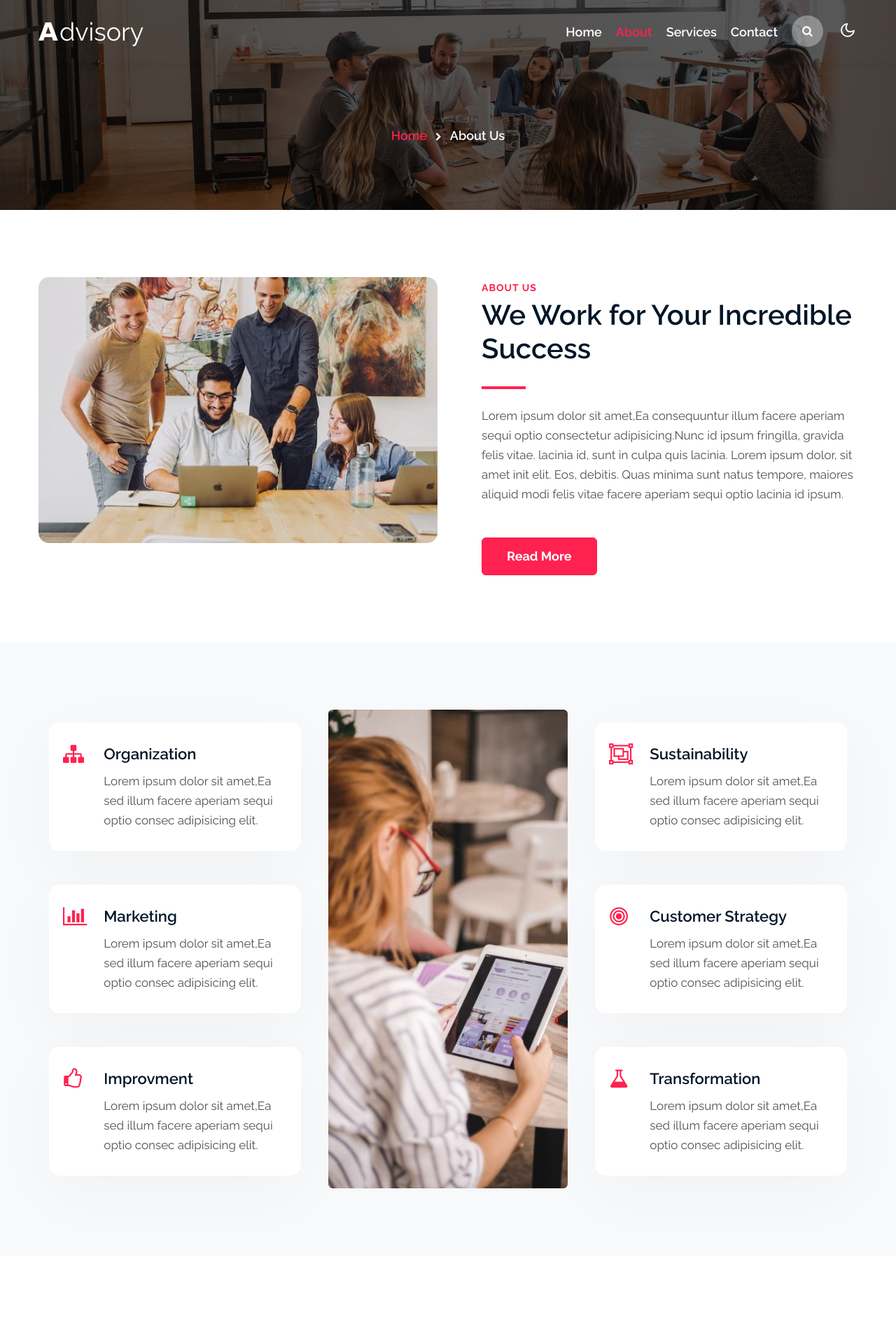
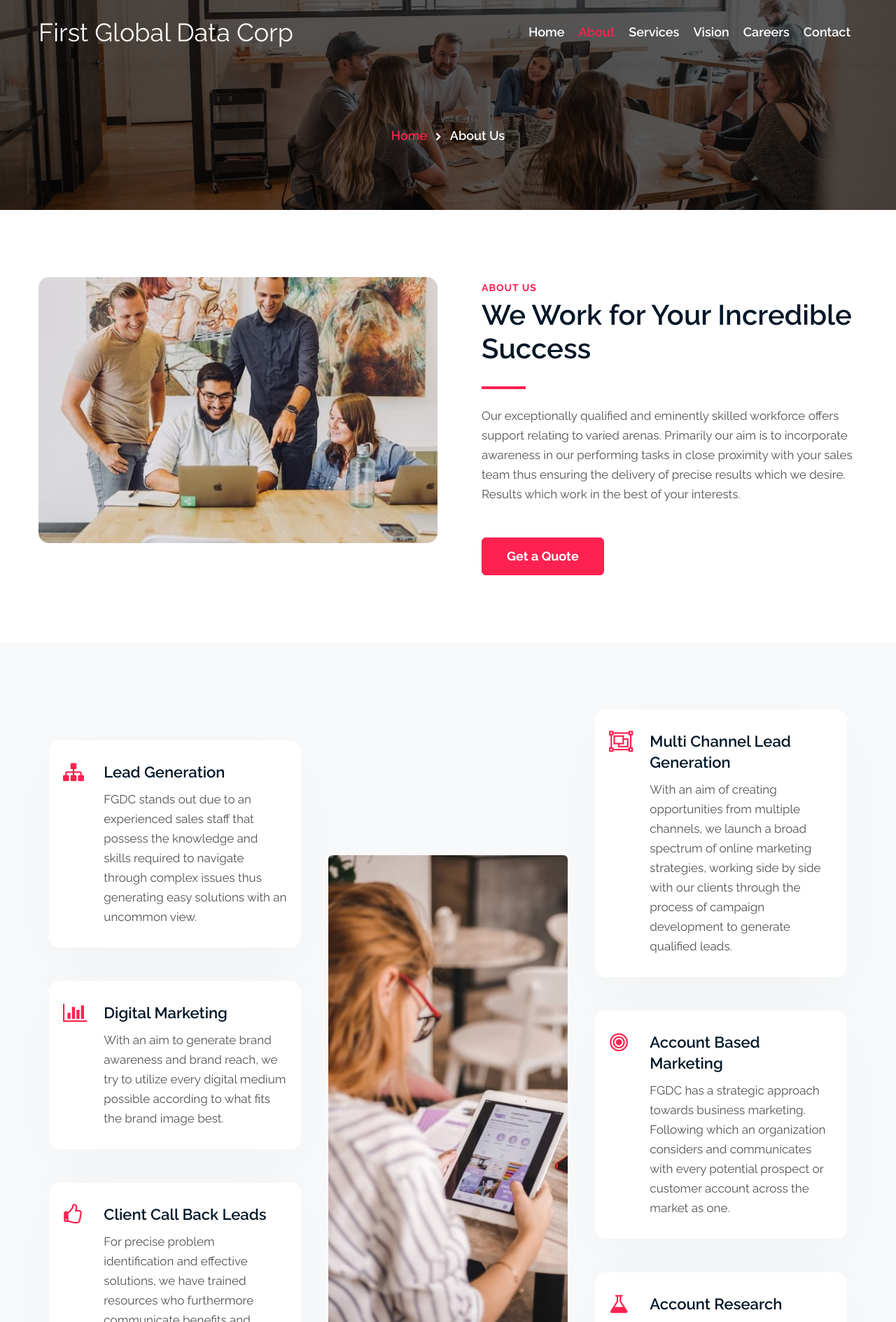
Before and after one commit to vedaang90/firstglobaldatacorp, a PHP site: page /about.html in a window 1280 px wide. Shown: the top 1889 px of the page at 70% size. Run offline with PHP 8.4, Linux system fonts and the light colour scheme; some web fonts are replaced.

Commit message:
Latest built

```diff
--- a/about.html
+++ b/about.html
@@ -1,7 +1,3 @@
-<!--
-Author: W3layouts
-Author URL: http://w3layouts.com
--->
 <!doctype html>
 <html lang="en">
 
@@ -9,7 +5,9 @@ Author URL: http://w3layouts.com
   <!-- Required meta tags -->
   <meta charset="utf-8">
   <meta name="viewport" content="width=device-width, initial-scale=1, shrink-to-fit=no">
-  <title>Advisory a Corporate Category Bootstrap Responsive Website Template - About : W3Layouts</title>
+
+<link rel="shortcut icon" href="assets/favicon.png" type="image/x-icon">
+<title>First Global Data Corp | About</title>
   <!--/google-fonts-->
   <link href="//fonts.googleapis.com/css2?family=Raleway:ital,wght@0,400;0,600;0,700;1,300;1,500&display=swap"
     rel="stylesheet">
@@ -27,11 +25,11 @@ Author URL: http://w3layouts.com
     <div class="container">
       <nav class="navbar navbar-expand-lg stroke px-0">
         <h1> <a class="navbar-brand" href="index.html">
-            <span class="hny-log">A</span>dvisory
+            First Global Data Corp
           </a></h1>
         <!-- if logo is image enable this
     <a class="navbar-brand" href="#index.html">
-        <img src="image-path" alt="Your logo" title="Your logo" style="height:35px;" />
+        <img src="assets/images/logo.png" alt="FGDC" title="First Global Data Corp" style="height:35px;" />
     </a> -->
         <button class="navbar-toggler  collapsed bg-gradient" type="button" data-toggle="collapse"
           data-target="#navbarTogglerDemo02" aria-controls="navbarTogglerDemo02" aria-expanded="false"
@@ -53,43 +51,16 @@ Author URL: http://w3layouts.com
             </li>
 
             <li class="nav-item">
-              <a class="nav-link" href="contact.html">Contact</a>
+              <a class="nav-link" href="about.html">Vision</a>
+            </li>
+<li class="nav-item">
+              <a class="nav-link" href="team.html">Careers</a>
+            </li>
+<li class="nav-item">
+              <a class="nav-link" href="contact.php">Contact</a>
             </li>
             <!--/search-right-->
-            <div class="search-right">
-              <a href="#search" title="search"><span class="fa fa-search" aria-hidden="true"></span></a>
-              <!-- search popup -->
-              <div id="search" class="pop-overlay">
-                <div class="popup">
 
-                  <form action="error.html" method="GET" class="search-box">
-                    <input type="search" placeholder="Enter Keyword" name="search" required="required" autofocus="">
-                    <button type="submit" class="btn"><span class="fa fa-search" aria-hidden="true"></span></button>
-                  </form>
-
-                </div>
-                <a class="close" href="#close">×</a>
-              </div>
-              <!-- /search popup -->
-            </div>
-            <!--//search-right-->
-          </ul>
-        </div>
-        <!-- toggle switch for light and dark theme -->
-        <div class="cont-ser-position">
-          <nav class="navigation">
-            <div class="theme-switch-wrapper">
-              <label class="theme-switch" for="checkbox">
-                <input type="checkbox" id="checkbox">
-                <div class="mode-container">
-                  <i class="gg-sun"></i>
-                  <i class="gg-moon"></i>
-                </div>
-              </label>
-            </div>
-          </nav>
-        </div>
-        <!-- //toggle switch for light and dark theme -->
       </nav>
     </div>
   </header>
@@ -117,12 +88,8 @@ Author URL: http://w3layouts.com
             <h3 class="sub-titlehny">About Us</h3>
             <h3 class="hny-title mx-0 mb-4">We Work for Your Incredible Success</h3>
             <div class="separatorhny"></div>
-            <p class="">Lorem ipsum dolor sit amet,Ea consequuntur illum facere aperiam sequi optio
-              consectetur adipisicing.Nunc id ipsum fringilla, gravida felis vitae. lacinia id, sunt in
-              culpa quis lacinia. Lorem ipsum dolor, sit amet init elit. Eos,
-              debitis. Quas minima sunt natus tempore, maiores aliquid modi felis vitae facere aperiam sequi
-              optio lacinia id ipsum.</p>
-            <a href="#" class="btn btn-style btn-primary mt-sm-5 mt-4">Read More</a>
+            <p class="">Our exceptionally qualified and eminently skilled workforce offers support relating to varied arenas. Primarily our aim is to incorporate awareness in our performing tasks in close proximity with your sales team thus ensuring the delivery of precise results which we desire. Results which work in the best of your interests. </p>
+            <a href="contact.php" class="btn btn-style btn-primary mt-sm-5 mt-4">Get a Quote</a>
           </div>
         </div>
       </div>
@@ -142,9 +109,8 @@ Author URL: http://w3layouts.com
                   </div>
                 </div>
                 <div class="col-10 cont-ser-right-info">
-                  <h6><a href="#url">Organization</a></h6>
-                  <p>Lorem ipsum dolor sit amet,Ea sed illum facere aperiam sequi optio consec
-                    adipisicing elit.</p>
+                  <h6><a href="#url">Lead Generation</a></h6>
+                  <p> FGDC stands out due to an experienced sales staff that possess the knowledge and skills required to navigate through complex issues thus generating easy solutions with an uncommon view.</p>
                 </div>
               </div>
             </div>
@@ -156,9 +122,8 @@ Author URL: http://w3layouts.com
                   </div>
                 </div>
                 <div class="col-10 cont-ser-right-info">
-                  <h6><a href="#url">Marketing</a></h6>
-                  <p>Lorem ipsum dolor sit amet,Ea sed illum facere aperiam sequi optio consec
-                    adipisicing elit.</p>
+                  <h6><a href="#url">Digital Marketing</a></h6>
+                  <p>With an aim to generate brand awareness and brand reach, we try to utilize every digital medium possible according to what fits the brand image best.</p>
                 </div>
               </div>
             </div>
@@ -170,9 +135,9 @@ Author URL: http://w3layouts.com
                   </div>
                 </div>
                 <div class="col-10 cont-ser-right-info">
-                  <h6><a href="#url">Improvment </a></h6>
-                  <p>Lorem ipsum dolor sit amet,Ea sed illum facere aperiam sequi optio consec
-                    adipisicing elit.</p>
+                  <h6><a href="#url">Client Call Back Leads</a></h6>
+                  <p>For precise problem identification and effective solutions, we have trained resources who furthermore communicate benefits and gather valuable market research information such as:
+Buying timeline, current vendor, grievances with current vendor etc. that further solidify the lead.</p>
                 </div>
               </div>
             </div>
@@ -189,9 +154,8 @@ Author URL: http://w3layouts.com
                   </div>
                 </div>
                 <div class="col-10 cont-ser-right-info">
-                  <h6><a href="#url">Sustainability</a></h6>
-                  <p>Lorem ipsum dolor sit amet,Ea sed illum facere aperiam sequi optio consec
-                    adipisicing elit.</p>
+                  <h6><a href="#url">Multi Channel Lead Generation</a></h6>
+                  <p>With an aim of creating opportunities from multiple channels, we launch a broad spectrum of online marketing strategies, working side by side with our clients through the process of campaign development to generate qualified leads.</p>
                 </div>
               </div>
             </div>
@@ -203,9 +167,8 @@ Author URL: http://w3layouts.com
                   </div>
                 </div>
                 <div class="col-10 cont-ser-right-info">
-                  <h6><a href="#url">Customer Strategy</a></h6>
-                  <p>Lorem ipsum dolor sit amet,Ea sed illum facere aperiam sequi optio consec
-                    adipisicing elit.</p>
+                  <h6><a href="#url">Account Based Marketing</a></h6>
+                  <p>FGDC has a strategic approach towards business marketing. Following which an organization considers and communicates with every potential prospect or customer account across the market as one.</p>
                 </div>
               </div>
             </div>
@@ -217,9 +180,8 @@ Author URL: http://w3layouts.com
                   </div>
                 </div>
                 <div class="col-10 cont-ser-right-info">
-                  <h6><a href="#url">Transformation</a></h6>
-                  <p>Lorem ipsum dolor sit amet,Ea sed illum facere aperiam sequi optio consec
-                    adipisicing elit.</p>
+                  <h6><a href="#url">Account Research</a></h6>
+                  <p> A whole lot of research is needed in order to run successful marketing campaigns and demand generation. At FGDC, we provide amalgamated research techniques to provide error free results.</p>
                 </div>
               </div>
             </div>
@@ -251,7 +213,7 @@ Author URL: http://w3layouts.com
                 </div>
               </div>
               <div class="progress-info">
-                <h6 class="progress-tittle">Financial Services
+                <h6 class="progress-tittle">Data Services
                 </h6>
                 <div class="progress">
                   <div class="progress-bar progress-bar-striped" role="progressbar" style="width: 95%"
@@ -260,7 +222,7 @@ Author URL: http://w3layouts.com
                 </div>
               </div>
               <div class="progress-info">
-                <h6 class="progress-tittle">Counsalting</h6>
+                <h6 class="progress-tittle">Consultation</h6>
                 <div class="progress">
                   <div class="progress-bar progress-bar-striped" role="progressbar" style="width: 55%"
                     aria-valuenow="55" aria-valuemin="0" aria-valuemax="100">
@@ -280,140 +242,9 @@ Author URL: http://w3layouts.com
   </section>
   <!-- //home page skills section -->
   <!-- /form-25-section -->
-  <section class="w3l-form-25-section" id="subscribe">
-    <!-- /form-25-section -->
-    <div class="form-25-mian">
-      <div class="container py-5">
-        <div class="row subscription-grids py-5">
-          <div class="col-lg-7 subscription-left forms-25-info">
-            <div class="header-title">
-              <h3 class="p-0">Start Your Journey to Better Business
-              </h3>
-            </div>
-          </div>
-          <div class="col-lg-5 subscription-right pl-lg-5 mt-lg-0 mt-4 text-lg-right">
-            <a href="about.html" class="btn btn-style btn-white mr-lg-4 mr-sm-3"> Get Started Today</a>
-          </div>
-        </div>
-      </div>
-  </section>
   <!-- //form-25-section -->
   <!--/team-sec-->
-  <section class="w3l-team-main" id="team">
-    <div class="team py-5">
-      <div class="container py-lg-5">
-        <h6 class="sub-titlehny text-center">Strongest Team</h6>
-        <h3 class="hny-title mb-md-5 mb-5 text-center">Meet our team</h3>
-        <div class="row team-row mt-md-5 mt-4">
-          <div class="col-lg-3 col-6 team-wrap">
-            <div class="team-member text-center">
-              <div class="team-img">
-                <img src="assets/images/team1.jpg" alt="" class="radius-image">
-                <div class="overlay-team">
-                  <div class="team-details text-center">
-                    <div class="socials mt-20">
-                      <a href="#url">
-                        <span class="fa fa-facebook-f"></span>
-                      </a>
-                      <a href="#url">
-                        <span class="fa fa-twitter"></span>
-                      </a>
-                      <a href="#url">
-                        <span class="fa fa-instagram"></span>
-                      </a>
-                    </div>
-                  </div>
-                </div>
-              </div>
-              <a href="#url" class="team-title">Daniel jacobs</a>
-              <p>Markrting Officer</p>
-            </div>
-          </div>
-          <!-- end team member -->
 
-          <div class="col-lg-3 col-6 team-wrap">
-            <div class="team-member text-center">
-              <div class="team-img">
-                <img src="assets/images/team3.jpg" alt="" class="radius-image">
-                <div class="overlay-team">
-                  <div class="team-details text-center">
-                    <div class="socials mt-20">
-                      <a href="#url">
-                        <span class="fa fa-facebook-f"></span>
-                      </a>
-                      <a href="#url">
-                        <span class="fa fa-twitter"></span>
-                      </a>
-                      <a href="#url">
-                        <span class="fa fa-instagram"></span>
-                      </a>
-                    </div>
-                  </div>
-                </div>
-              </div>
-              <a href="#url" class="team-title">Claire Daniel</a>
-              <p>Customer Officer</p>
-            </div>
-          </div>
-          <!-- end team member -->
-
-          <div class="col-lg-3 col-6 team-wrap mt-lg-0 mt-5">
-            <div class="team-member last text-center">
-              <div class="team-img">
-                <img src="assets/images/team2.jpg" alt="" class="radius-image">
-                <div class="overlay-team">
-                  <div class="team-details text-center">
-                    <div class="socials mt-20">
-                      <a href="#url">
-                        <span class="fa fa-facebook-f"></span>
-                      </a>
-                      <a href="#url">
-                        <span class="fa fa-twitter"></span>
-                      </a>
-                      <a href="#url">
-                        <span class="fa fa-instagram"></span>
-                      </a>
-                    </div>
-                  </div>
-                </div>
-              </div>
-              <a href="#url" class="team-title">Daniel Hunt</a>
-              <p> Excutive Officer</p>
-            </div>
-          </div>
-          <!-- end team member -->
-
-          <div class="col-lg-3 col-6 team-wrap mt-lg-0 mt-5">
-            <div class="team-member last text-center">
-              <div class="team-img">
-                <img src="assets/images/team4.jpg" alt="" class="radius-image">
-                <div class="overlay-team">
-                  <div class="team-details text-center">
-                    <div class="socials mt-20">
-                      <a href="#url">
-                        <span class="fa fa-facebook-f"></span>
-                      </a>
-                      <a href="#url">
-                        <span class="fa fa-twitter"></span>
-                      </a>
-                      <a href="#url">
-                        <span class="fa fa-instagram"></span>
-                      </a>
-                    </div>
-                  </div>
-                </div>
-              </div>
-              <a href="#url" class="team-title">Kelli Grant</a>
-              <p> Chef
-                Excutive Officer</p>
-            </div>
-          </div>
-          <!-- end team member -->
-
-        </div>
-      </div>
-  </section>
-  <!--//team-sec-->
 
   <!-- footer -->
   <section class="w3l-footer-29-main">
@@ -422,54 +253,43 @@ Author URL: http://w3layouts.com
         <div class="row footer-top-29">
           <div class="col-lg-4 col-md-6 col-sm-7 footer-list-29 footer-1 pr-lg-5">
             <div class="footer-logo mb-3">
-              <a class="navbar-brand" href="index.html">Advisory</a>
+              <a class="navbar-brand" href="index.html">First Global Data Corp</a>
             </div>
-            <p>Lorem ipsum viverra feugiat. Pellen tesque libero ut justo, ultrices in ligula. Semper at
-              tempufddfel. Lorem ipsum dolor sit amet Semper at elit.</p>
+            <p>FGDC as an organization has successfully garnered ample business for itself and clients alike through undertaking transparent tasks and consistent implementation of feedbacks. As an organization, we ensure that we build our craft as we journey towards success never forgetting our roots and values along the way.</p>
             <div class="main-social-footer-29 mt-4">
-              <a href="#facebook" class="facebook"><span class="fa fa-facebook"></span></a>
-              <a href="#twitter" class="twitter"><span class="fa fa-twitter"></span></a>
-              <a href="#instagram" class="instagram"><span class="fa fa-instagram"></span></a>
-              <a href="#linkedin" class="linkedin"><span class="fa fa-linkedin"></span></a>
+              <a href="https://www.facebook.com/pages/category/Media-News-Company/First-Global-Data-Corp-209592323177218/" class="facebook"><span class="fa fa-facebook"></span></a>
+
+              <a href="https://www.facebook.com/pages/category/Media-News-Company/First-Global-Data-Corp-209592323177218/" class="linkedin"><span class="fa fa-linkedin"></span></a>
             </div>
           </div>
           <div class="col-lg-2 col-md-6 col-sm-5 col-6 footer-list-29 footer-2 mt-sm-0 mt-5">
 
             <ul>
-              <h6 class="footer-title-29">Usefull Links</h6>
-              <li><a href="about.html">About Us</a></li>
-              <li><a href="blog.html"> Blog posts</a></li>
-              <li><a href="#pricing"> Pricing plans</a></li>
-              <li><a href="#careers"> Careers</a></li>
+              <h6 class="footer-title-29">Quick Links</h6>
+              <li><a href="about.html">Get a Quote</a></li>
+              <li><a href="team.html"> Careers</a></li>
               <li><a href="services.html">Services</a></li>
-              <li><a href="contact.html">Contact us</a></li>
+              <li><a href="contact.php">Contact us</a></li>
             </ul>
           </div>
           <div class="col-lg-2 col-md-6 col-sm-5 col-6 footer-list-29 footer-3 mt-lg-0 mt-5">
             <h6 class="footer-title-29">More Info</h6>
             <ul>
-              <li><a href="#profile">Group Profile</a></li>
-              <li><a href="#vision">Vision & Values</a></li>
-              <li><a href="#history">History</a></li>
-              <li><a href="#leader">Leadership</a></li>
-              <li><a href="#award">Awards</a></li>
-              <li><a href="#media"> Media</a></li>
-              <li><a href="#spotlight">Spotlight</a></li>
-              <li><a href="#support"> Support</a></li>
+              <li><a href="https://www.linkedin.com/company/first-global-data-corp/about/">Linkedin Profile</a></li>
+              <li><a href="mailto:harshal.galani@firstglobaldatacorp.com">Get a Customized Quote</a></li>
+              <li><a href="about.html">About FGDC</a></li>
+              <li><a href="team.html">Our Team</a></li>
+              <li><a href="contact.php"> Support</a></li>
             </ul>
 
           </div>
           <div class="col-lg-4 col-md-6 col-sm-7 footer-list-29 footer-4 mt-lg-0 mt-5">
             <h6 class="footer-title-29">Contact Info </h6>
-            <p><strong>Address :</strong> Advisory Consutancy, 343 Honey Avenue street, NY - 62617.</p>
+            <p><strong>Address :</strong>  First Global Data Corp,LLC ,1712 Pioneer Ave, Suite 872 , Cheyenne, Wyoming 82001, United States</p>
             <p class="my-2"><strong>Phone :</strong> <a href="tel:+12 23456799">+12 23456799</a></p>
-            <p><strong>Email :</strong> <a href="mailto:info@example.com">info@example.com</a></p>
+            <p><strong>Email :</strong> <a href="mailto:info@firstglobaldatacorp.com">info@firstglobaldatacorp.com</a></p>
+<iframe src="https://www.google.com/maps/embed?pb=!1m18!1m12!1m3!1d3005.0607979570345!2d-104.82095208427856!3d41.13319871967665!2m3!1f0!2f0!3f0!3m2!1i1024!2i768!4f13.1!3m3!1m2!1s0x876f3ac1074f3c2d%3A0xdf26c6b2b0dceaa9!2s1712%20Pioneer%20Ave%20%23872%2C%20Cheyenne%2C%20WY%2082001%2C%20USA!5e0!3m2!1sen!2sin!4v1620019682100!5m2!1sen!2sin" width="400" height="300" style="border:0;" allowfullscreen="" loading="lazy"></iframe>
 
-            <div class="map-iframe-ft mt-4">
-              <iframe
-                src="https://www.google.com/maps/embed?pb=!1m18!1m12!1m3!1d317718.69319292053!2d-0.3817765050863085!3d51.528307984912544!2m3!1f0!2f0!3f0!3m2!1i1024!2i768!4f13.1!3m3!1m2!1s0x47d8a00baf21de75%3A0x52963a5addd52a99!2sLondon%2C+UK!5e0!3m2!1sen!2spl!4v1562654563739!5m2!1sen!2spl"
-                width="100%" height="400" frameborder="0" style="border: 0px;" allowfullscreen=""></iframe>
-            </div>
           </div>
         </div>
       </div>
@@ -481,15 +301,15 @@ Author URL: http://w3layouts.com
   <section class="w3l-copyright">
     <div class="container">
       <div class="row bottom-copies">
-        <p class="col-lg-8 copy-footer-29">© 2020 Advisory. All rights reserved. Design by <a
-            href="https://w3layouts.com/" target="_blank">
-            W3Layouts</a></p>
+        <p class="col-lg-8 copy-footer-29">© 2021 First Global Data Corp,LLC. All rights reserved. Website by <a
+            href="https://freelancer.com/u/developer504" target="_blank">
+            Vedaang Sharma</a></p>
 
         <div class="col-lg-4 footer-list-29">
           <ul class="d-flex text-lg-right">
-            <li><a href="#careers"> Careers</a></li>
-            <li class="mx-lg-5 mx-md-4 mx-3"><a href="#privacymy-lg-0 my-4">Privacy Policy</a></li>
-            <li><a href="contact.html">Contact us</a></li>
+            <li><a href="team.html"> Careers</a></li>
+            <li class="mx-lg-5 mx-md-4 mx-3"><a href="privacy.html">Privacy Policy</a></li>
+            <li><a href="contact.php">Contact us</a></li>
           </ul>
         </div>
 
```
Also changed, not shown: contact.php (renamed from contact.html, +55 -96 lines), index.html (+24 -36 lines), services.html (+43 -86 lines), team.html (+10 -17 lines).
